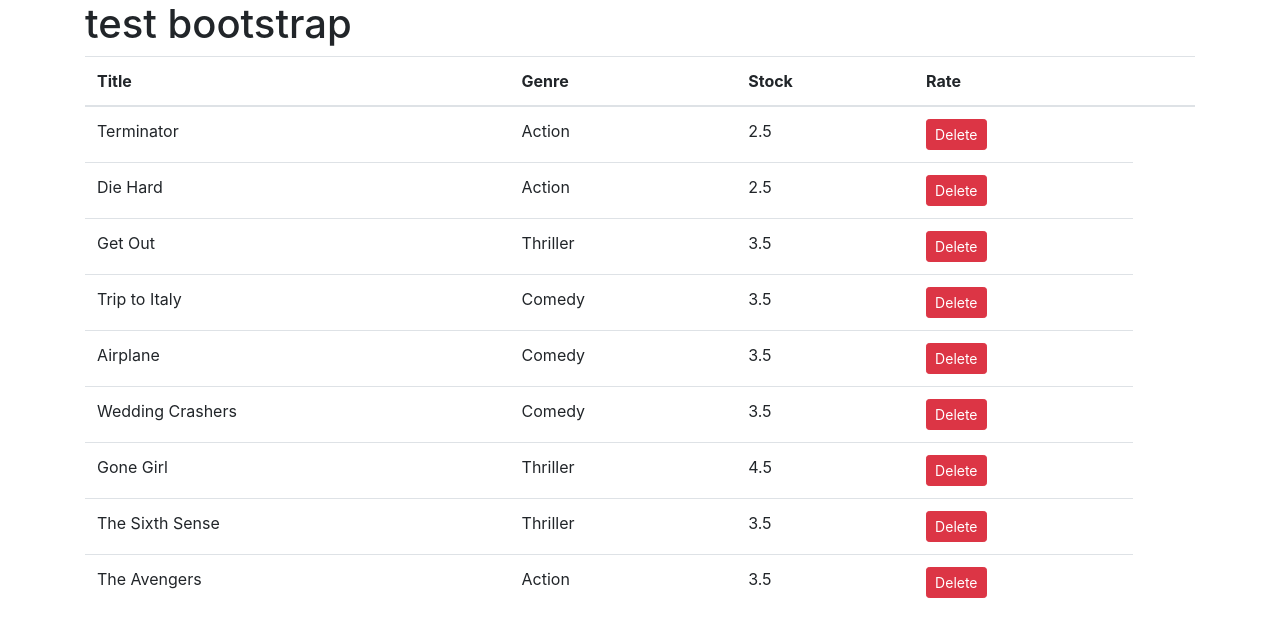
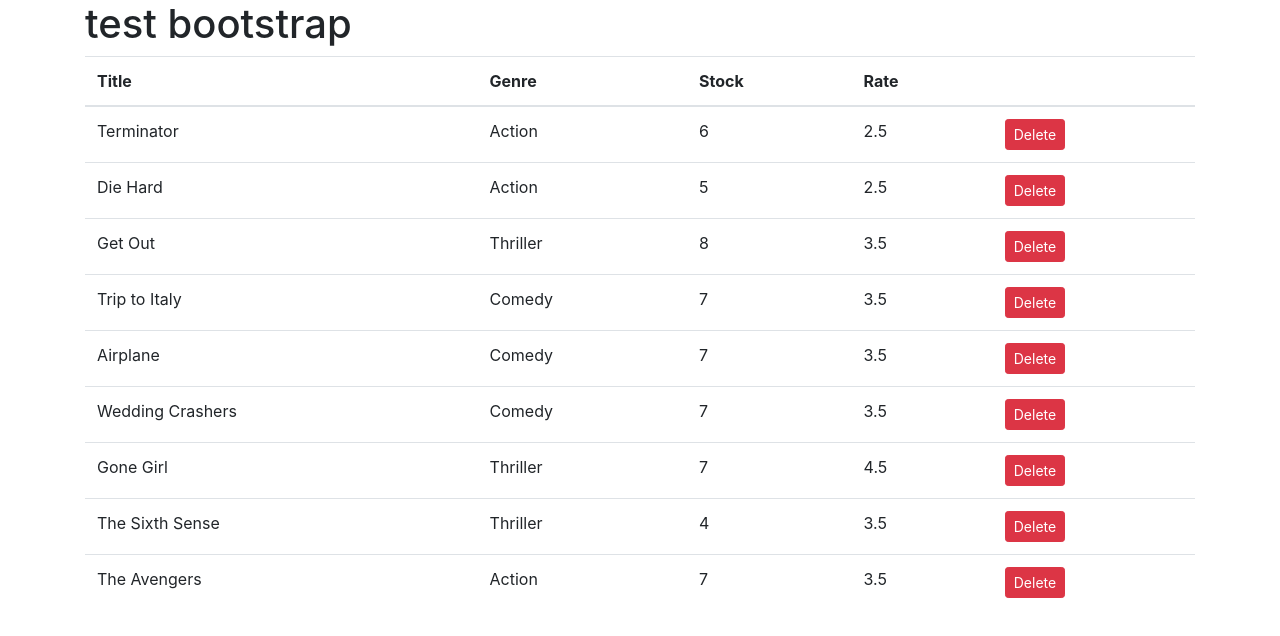
Before and after one commit to jonreactive/poc-features, a React (Create React App) app: page / in a window 1280 px wide. Shown: the top 636 px of the page. Built offline with nearby package versions, Linux system fonts and the light colour scheme.

Commit message:
fixed bug

```diff
--- a/src/components/Movies.jsx
+++ b/src/components/Movies.jsx
@@ -23,8 +23,11 @@
           <tr>
             <td>{movie.title}</td>
             <td>{movie.genre.name}</td>
+            <td>{movie.numberInStock}</td>
             <td>{movie.dailyRentalRate}</td>
-            <td><button className="btn btn-danger btn-sm">Delete</button></td>
+            <td>
+              <button className="btn btn-danger btn-sm">Delete</button>
+            </td>
           </tr>
       ))}
 
```
